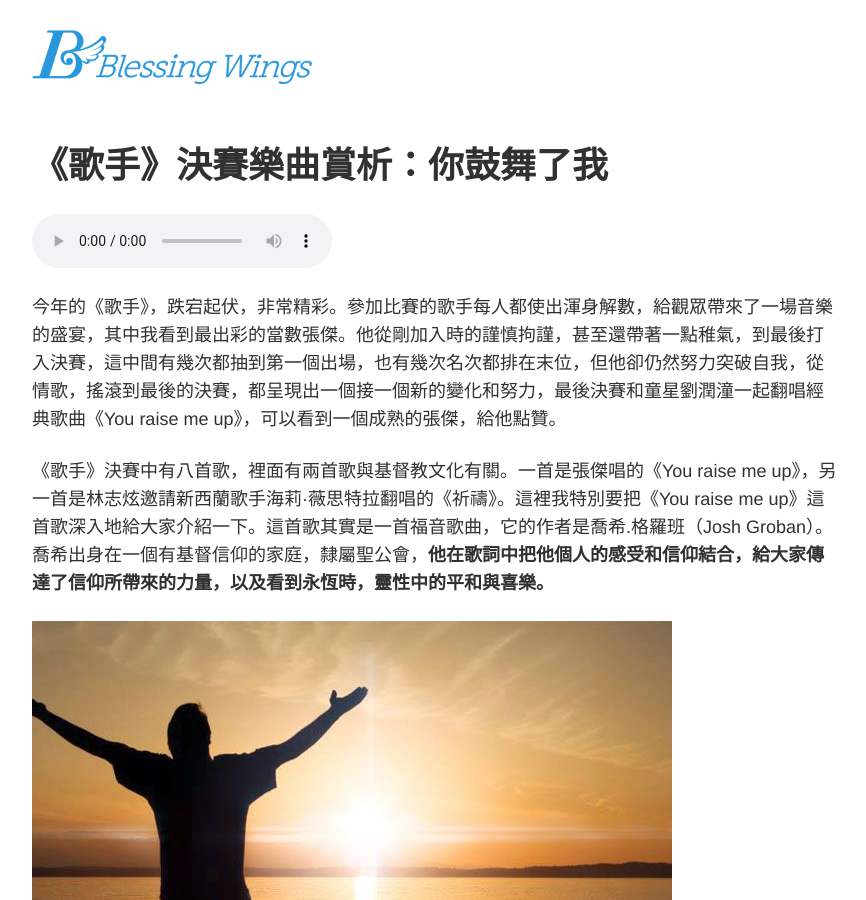
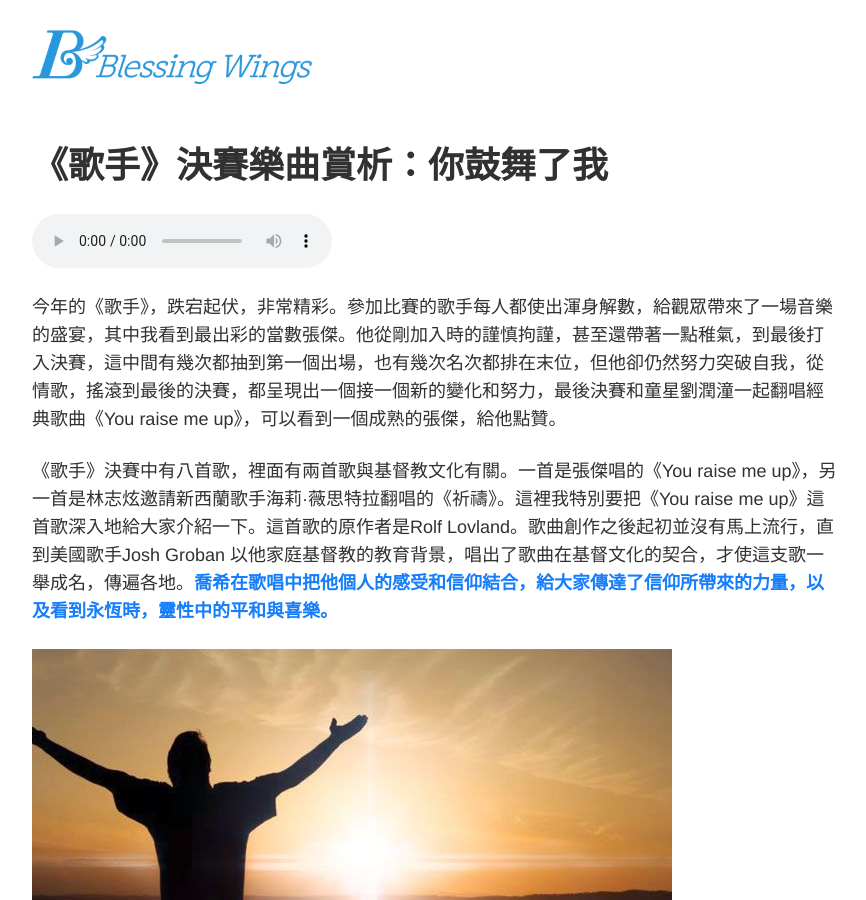
Before and after one commit to saintfish/blessingwings-blog, a Jekyll site: the page built from _posts/2017-04-24-you-raise-me-up.md, in a window 1280 px wide and 900 px high. Shown: the whole window, without its empty margins (64-930 px from the left). Built offline with Jekyll 4.4.1, drawn with Linux system fonts in a browser that asks for light colours.

Commit message:
Correct author of "You Raise Me Up"

```diff
--- a/_posts/2017-04-24-you-raise-me-up.md
+++ b/_posts/2017-04-24-you-raise-me-up.md
@@ -12,7 +12,7 @@ excerpt: "今年的《歌手》，跌宕起伏，非常精彩。參加比賽的
 
 今年的《歌手》，跌宕起伏，非常精彩。參加比賽的歌手每人都使出渾身解數，給觀眾帶來了一場音樂的盛宴，其中我看到最出彩的當數張傑。他從剛加入時的謹慎拘謹，甚至還帶著一點稚氣，到最後打入決賽，這中間有幾次都抽到第一個出場，也有幾次名次都排在末位，但他卻仍然努力突破自我，從情歌，搖滾到最後的決賽，都呈現出一個接一個新的變化和努力，最後決賽和童星劉潤潼一起翻唱經典歌曲《You raise me up》，可以看到一個成熟的張傑，給他點贊。
 
-《歌手》決賽中有八首歌，裡面有兩首歌與基督教文化有關。一首是張傑唱的《You raise me up》，另一首是林志炫邀請新西蘭歌手海莉·薇思特拉翻唱的《祈禱》。這裡我特別要把《You raise me up》這首歌深入地給大家介紹一下。這首歌其實是一首福音歌曲，它的作者是喬希.格羅班（Josh Groban）。喬希出身在一個有基督信仰的家庭，隸屬聖公會，**他在歌詞中把他個人的感受和信仰結合，給大家傳達了信仰所帶來的力量，以及看到永恆時，靈性中的平和與喜樂。**
+《歌手》決賽中有八首歌，裡面有兩首歌與基督教文化有關。一首是張傑唱的《You raise me up》，另一首是林志炫邀請新西蘭歌手海莉·薇思特拉翻唱的《祈禱》。這裡我特別要把《You raise me up》這首歌深入地給大家介紹一下。這首歌的原作者是Rolf Lovland。歌曲創作之後起初並沒有馬上流行，直到美國歌手Josh Groban 以他家庭基督教的教育背景，唱出了歌曲在基督文化的契合，才使這支歌一舉成名，傳遍各地。**喬希在歌唱中把他個人的感受和信仰結合，給大家傳達了信仰所帶來的力量，以及看到永恆時，靈性中的平和與喜樂。**{:.blue}
 
 ![你鼓舞了我]({{ site.url }}/images/2017-04/you-raise-me-up-1.jpg)
 
```
